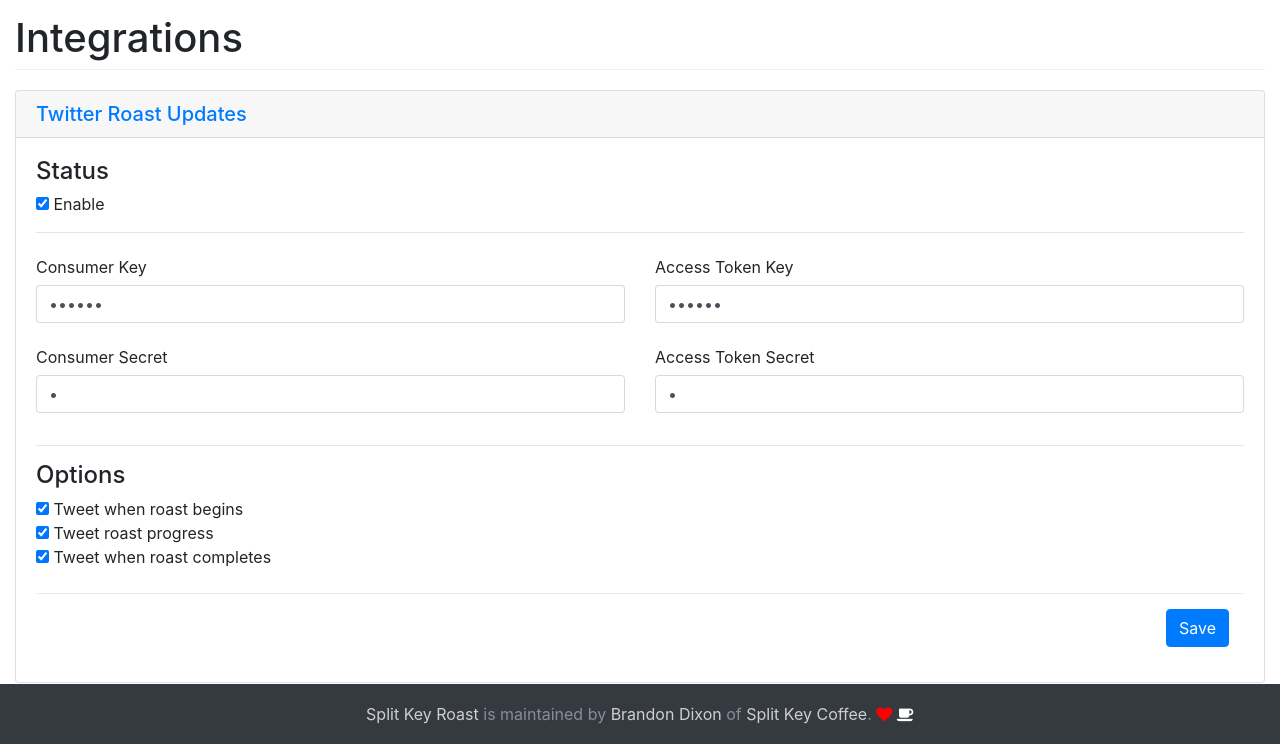
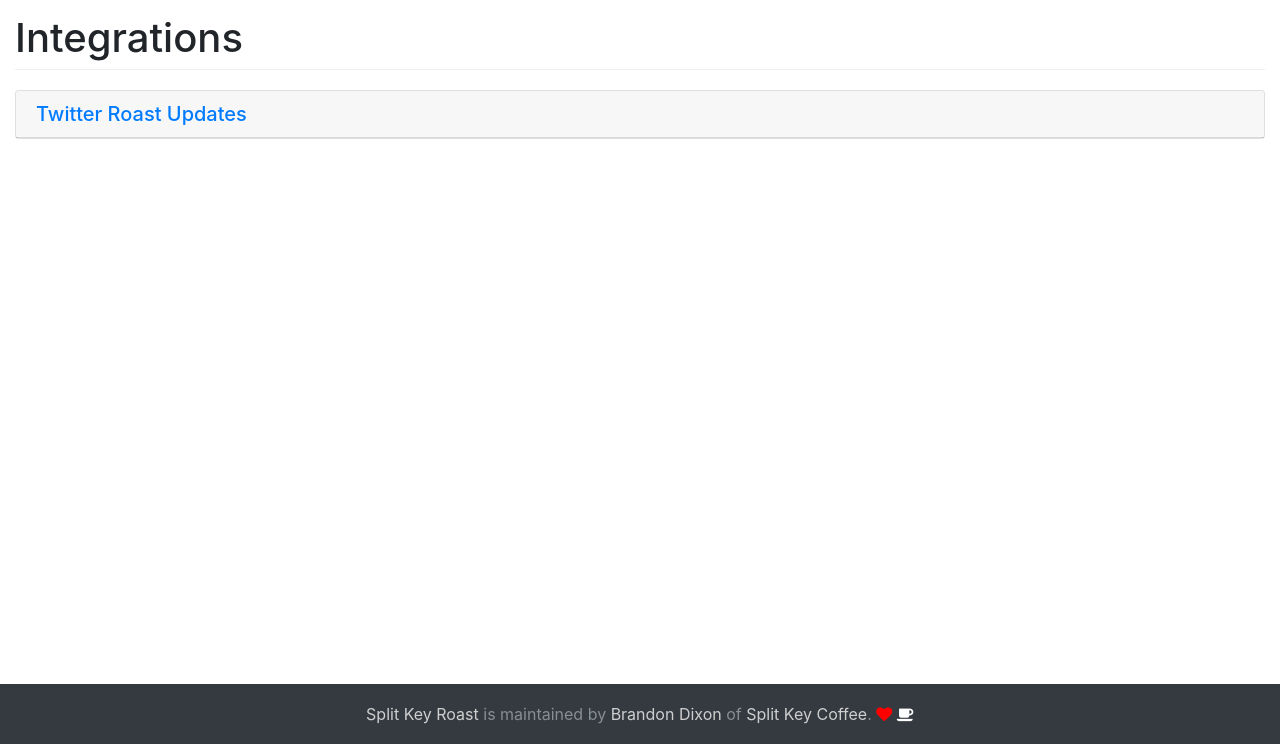
Before and after one commit to splitkeycoffee/split-key-roast, a Flask app: page /integrations in a window 1280 px wide. Shown: the part 56-800 px from the top of the page. Run offline with Flask 2, Linux system fonts and the light colour scheme; a user stored in the database is signed in; a database or web service that is not in the repository returns one stand-in record (values such as "Sample title"); some libraries are stand-ins or nearby versions.

Commit message:
Bug fix on #3.

```diff
--- a/app/templates/integrations.html
+++ b/app/templates/integrations.html
@@ -10,7 +10,7 @@
     <main role="main" class="col-sm-6 col-md-12 pt-3">
       <h1>Integrations</h1>
       <div id="accordion" role="tablist">
-        <div class="card">
+        <div class="card"> <!-- Card Start -->
           <div class="card-header" role="tab" id="headingOne">
             <h5 class="mb-0">
               <a data-toggle="collapse" href="#collapseOne" aria-expanded="true" aria-controls="collapseOne">
@@ -19,13 +19,13 @@
             </h5>
           </div>
 
-          <div id="collapseOne" class="collapse show" role="tabpanel" aria-labelledby="headingOne" data-parent="#accordion">
+          <div id="collapseOne" class="collapse" role="tabpanel" aria-labelledby="headingOne" data-parent="#accordion">
             <div class="card-body">
               <form action="/integrations/twitter-bot" method="POST">
                 <div class="row">
                   <div class="col-md-12">
                     <h4>Status</h4>
-                    {% if twitter.get('tweet_roast_begin') %}
+                    {% if twitter.get('status') %}
                     <span class="integration-toggle" form="twitter-bot-form"><input type="checkbox" name="status" value="enabled" checked> Enable</span>
                     {% else %}
                     <span class="integration-toggle" form="twitter-bot-form"><input type="checkbox" name="status" value="enabled"> Enable</span>
@@ -87,7 +87,7 @@
               </form>
             </div>
           </div>
-        </div>
+        </div> <!-- Card End -->
       </div>
     </main>
   </div>
```
